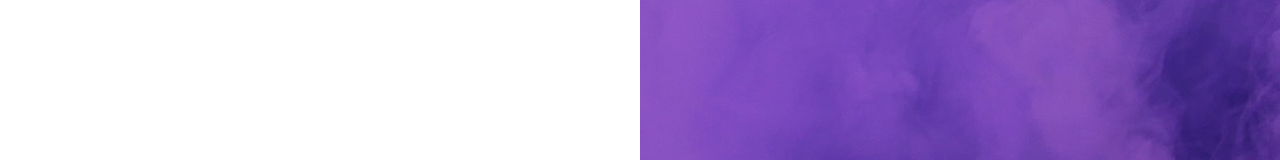
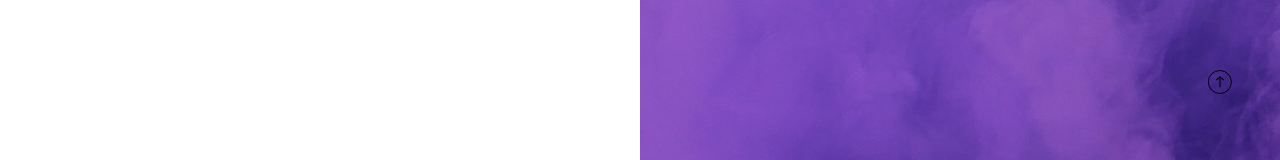
Before and after one commit to Camie-M/night-cafe, a React (Create React App) app: page / in a window 1280 px wide. Shown: the part 626-786 px from the top of the page. Built offline with nearby package versions, Linux system fonts and the light colour scheme.

Commit message:
added scroll to top function

```diff
--- a/src/App.js
+++ b/src/App.js
@@ -7,6 +7,8 @@ import FirstImageGallery from './containers/FirstImageGallery';
 import SecondImageGallery from './containers/SecondImageGallery';
 import Navigation from './containers/Navigation';
 import Footer from './containers/Footer';
+
+import ScrollToTop from './components/ScrollToTop';
 
 function App() {
   return (
@@ -18,6 +20,7 @@ function App() {
       <SecondImageGallery />
       <Navigation />
       <Footer />
+      <ScrollToTop />
     </>
   );
 }
--- /dev/null
+++ b/src/components/ScrollToTop/index.js
@@ -0,0 +1,47 @@
+import React, { useState } from 'react'
+
+import ArrowUp from '../../assets/icons/arrow-up.svg'
+
+import useResponsive from '../../hooks/useResponsive'
+
+import * as S from './styled'
+
+const ScrollToTop = () => {
+  const { width } = useResponsive();
+  const mobileBreakpoint = 650;
+
+  const [scroll, setScroll] = useState(false)
+
+  const checkScrollTop = () => {
+    if ((!scroll && window.pageYOffset > 400) && !(width < mobileBreakpoint)){
+      setScroll(true)
+    } else if ((scroll && window.pageYOffset <= 400) && (width < mobileBreakpoint)){
+      setScroll(false)
+    }
+
+    /* Only show scroll button at bottom of mobile page */
+    if (width < mobileBreakpoint) {
+      window.onscroll = function(ev) {
+        if ((window.innerHeight + window.pageYOffset) >= document.body.offsetHeight) {
+          setScroll(true);
+        }
+      };
+    }
+  };
+
+  const goToTop = () =>{
+    window.scrollTo({top: 0, behavior: 'smooth'});
+  };
+
+  window.addEventListener('scroll', checkScrollTop)
+
+  return (
+    <S.ScrollTopWrapper>
+      {scroll && (
+        <img src={ArrowUp} onClick={goToTop} alt="Seta para voltar para o topo da página" />
+      )}
+    </S.ScrollTopWrapper>
+  )
+}
+
+export default ScrollToTop
--- /dev/null
+++ b/src/components/ScrollToTop/styled.js
@@ -0,0 +1,12 @@
+import styled from 'styled-components';
+
+export const ScrollTopWrapper = styled.span`
+  position: fixed;
+  bottom: 5rem;
+  right: 3rem;
+  cursor: pointer;
+
+  @media(max-width: 900px) {
+    bottom: 3rem;
+  }
+`;
--- a/src/containers/Footer/index.js
+++ b/src/containers/Footer/index.js
@@ -3,7 +3,6 @@ import React from 'react'
 import Link from '../../components/Link';
 
 import ArrowExternal from '../../assets/icons/arrow-external.svg'
-import ArrowUp from '../../assets/icons/arrow-up.svg'
 
 import * as S from './styled'
 
@@ -46,7 +45,6 @@ const Footer = () => {
             <img src={ArrowExternal} alt="Seta de links externos" />
           </S.SocialLinks>
         ))}
-        <img src={ArrowUp} alt="Seta para voltar ao início da página" />
       </S.FooterLinksWrapper>
     </S.Footer>
   )
--- a/src/containers/Footer/styled.js
+++ b/src/containers/Footer/styled.js
@@ -3,7 +3,7 @@ import styled from 'styled-components'
 export const Footer = styled.footer`
   padding: 5rem 6.25rem;
   display: flex;
-  justify-content: space-between;
+  justify-content: space-around;
 
   p {
     text-transform: uppercase;
--- /dev/null
+++ b/src/hooks/useResponsive.js
@@ -0,0 +1,15 @@
+import { useState, useEffect } from 'react'
+
+const useResponsive = () => {
+  const [width, setWidth] = useState(window.innerWidth);
+
+  useEffect(() => {
+    const widthResize = () => setWidth(window.innerWidth);
+    window.addEventListener("resize", widthResize);
+    return () => window.removeEventListener("resize", widthResize);
+  }, []);
+
+  return { width }
+}
+
+export default useResponsive
```
